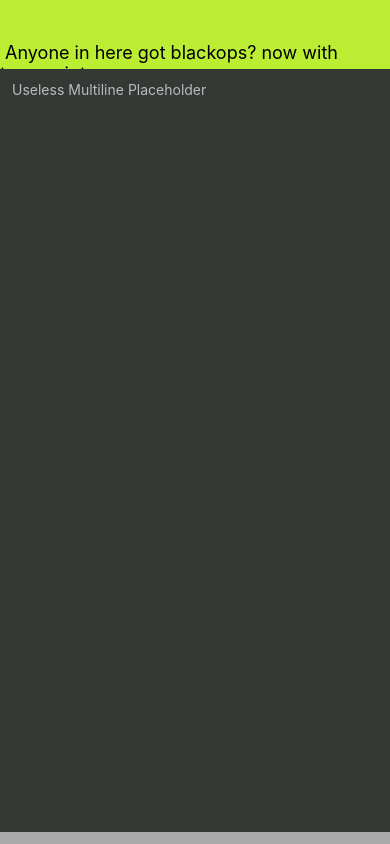
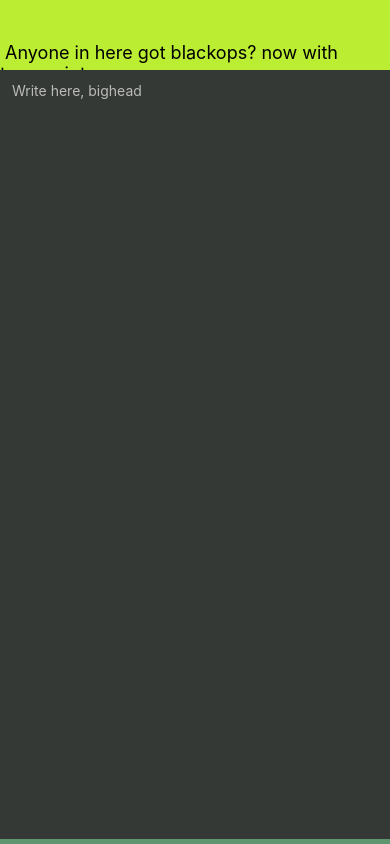
Before and after one commit to b3nsb3ns/notpad, a React Native app in the folder Notpad/: screen / in a window 390 px wide. Built offline with nearby package versions, Linux system fonts and the light colour scheme.

Commit message:
13
Changed placeholder text

Time to start autosave! with react hooks

```diff
--- a/Notpad/App.tsx
+++ b/Notpad/App.tsx
@@ -25,8 +25,8 @@
       <View style={{
           flex: 11,
           backgroundColor: backgroundColour,
-          borderBottomColor: '#aaaaaa',
-          borderBottomWidth: 12,
+          borderBottomColor: '#60966f',
+          borderBottomWidth: 5,
       }}>
         <TextInput
           style={{
@@ -38,7 +38,7 @@
           numberOfLines={51}
           maxLength={2000}
           onChangeText={text => onChangeText(text)}
-          placeholder={'Useless Multiline Placeholder'}
+          placeholder={'Write here, bighead'}
           placeholderTextColor={'#bbbbbb'}
           textAlignVertical={'top'}
           value={value}
@@ -47,38 +47,6 @@
     </View>
   );
 }
-
-// text input box
-const TextInputMod = () => {
-  const [value, onChangeText] = React.useState('\n');
-
-  // If you type something in the text box that is a color, the background will change to that
-  // color.
-
-  // automatically saves text to data in onChangeText?
-
-  return (
-      <View
-          style={{
-            backgroundColor: value,
-            borderBottomColor: '#111111',
-            borderBottomWidth: 0,
-            padding: 10,
-            flex: 6,
-          }}>
-        <TextInput
-            editable={true}
-            multiline={true}
-            numberOfLines={30}
-            maxLength={2000}
-            onChangeText={text => onChangeText(text)}
-            placeholder={'Useless Multiline Placeholder'}
-            value={value}
-            style={{}}
-        />
-      </View>
-  );
-};
 
 function SaveToData(inputText: string) {
     // take text and save to data automatically (onChangeText?)
```
